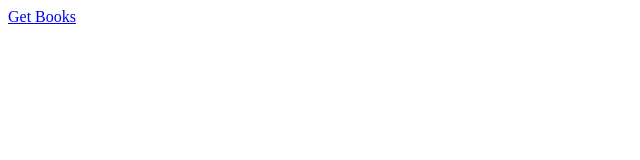
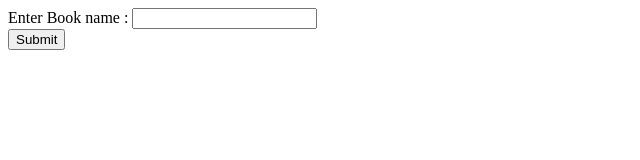
Before and after one commit to VinayKumarRudra/LibraryManagement, a plain HTML site: page LibraryManagement/WebContent/index.html in a window 1280 px wide. Shown: the whole page, without its empty margins (0-640 px from the left). Drawn offline with Linux system fonts and the light colour scheme.

Commit message:
Add files via upload
added html page

```diff
--- a/LibraryManagement/WebContent/index.html
+++ b/LibraryManagement/WebContent/index.html
@@ -4,7 +4,13 @@
 <body>
 
 
-		<a href="v1/books?page=1&per_page=3">Get Books</a>
+		<form action="v1/books/BookDetails" method="get">
+
+			Enter Book name : <input type="text" name="bookname"><br>
+
+			<input type="submit">
+
+		</form>
 
 
 
```
